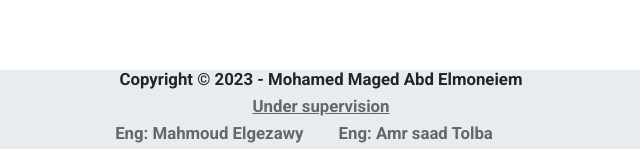
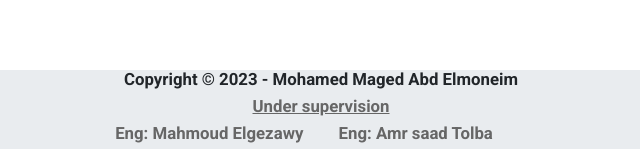
Before and after one commit to Mooooohmed/GoToYourMathCourse, a plain HTML site: page index.html in a window 1280 px wide. Shown: the part 648-797 px from the top of the page, 319-959 px from the left. Drawn offline with Linux system fonts and the light colour scheme.

Commit message:
Update index.html

```diff
--- a/index.html
+++ b/index.html
@@ -453,7 +453,7 @@
     <footer class="footer">
       <p class="footer__text">
         Copyright © <span id="current-year"></span> - Mohamed Maged Abd
-        Elmoneiem
+        Elmoneim
       </p>
       <div>
         <p class="footer__text footer__text--line">Under supervision</p>
```
